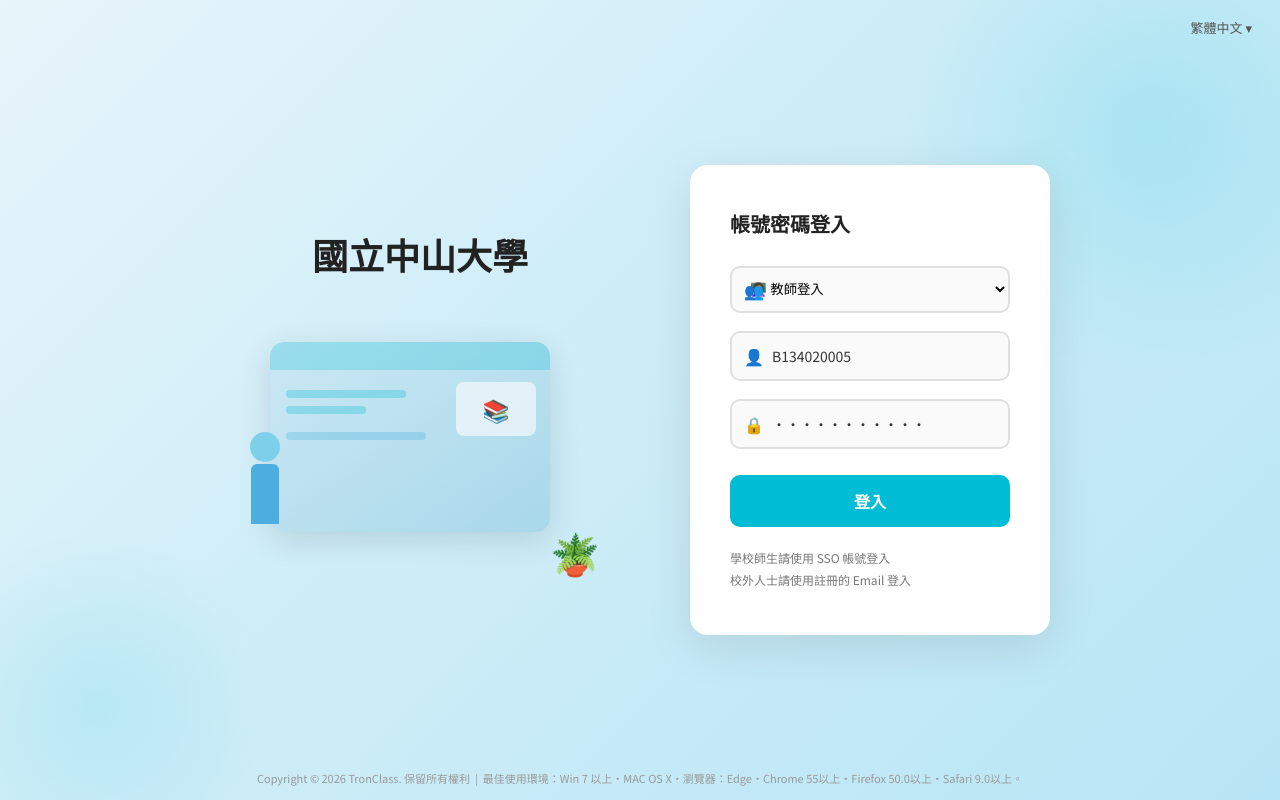
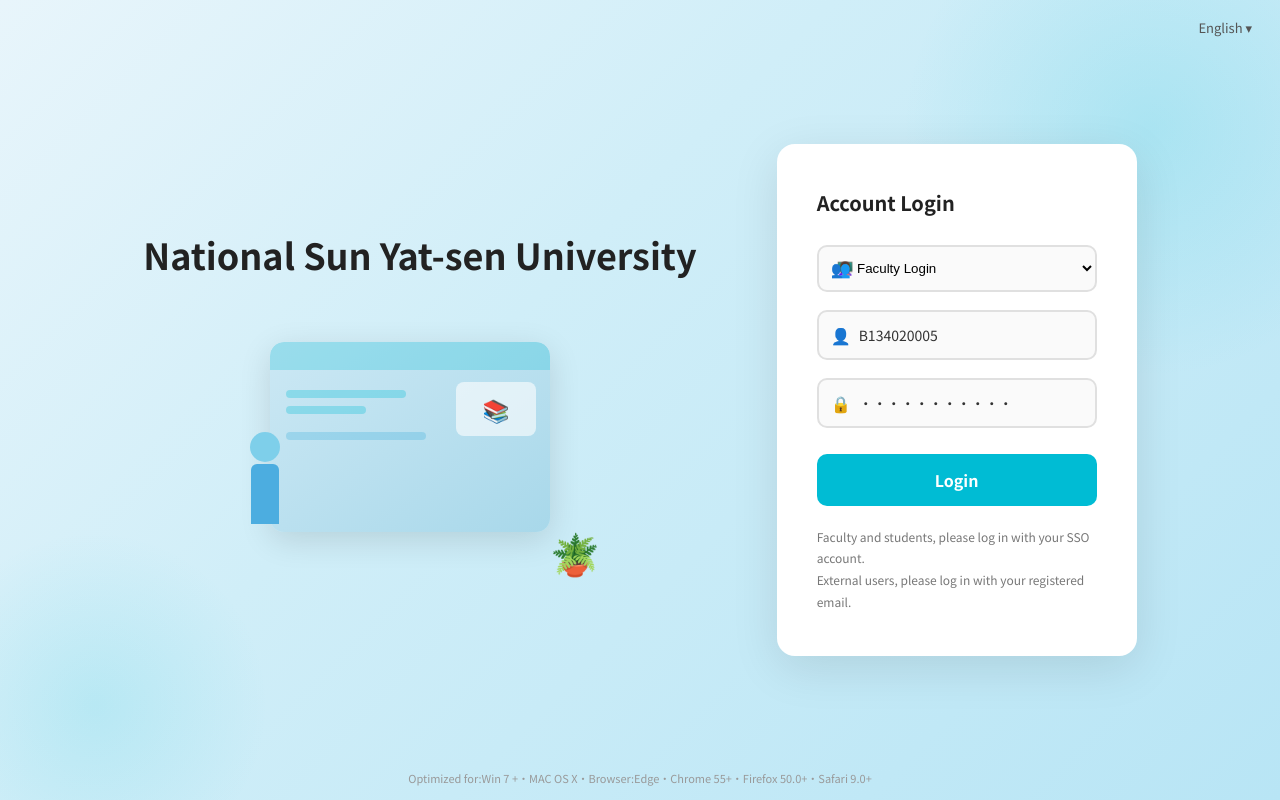
Before and after one commit to ChiaChiKuo/BlingBlingBling, a Flask app: template templates/teacher.html in a window 1280 px wide. Run offline with Flask 3, Linux system fonts and the light colour scheme; the template is opened without the code that fills it, so the values that code supplies are empty.

Commit message:
改了app.py

```diff
--- a/app.py
+++ b/app.py
@@ -618,7 +618,7 @@ def get_course_materials(course_id):
                 notification_id,
                 course_id,
                 '一般公告',
-                f'新教材上傳\n\n教材「{filename}」已上傳，請至課程教材區下載。',
+                f'The course material\n\n「{filename}」has been uploaded. Please go to the Course Materials section to download it.。',
                 time.strftime("%Y-%m-%d")
             )
         )
@@ -917,13 +917,13 @@ def create_live_room():
     room_url = f"{SCREEGO_URL}/?room={room_name}"
 
     notification_id = str(uuid.uuid4())[:8]
-    information = f"""【線上課程】老師已發起線上直播課程！
+    information = f"""[Live Class] The instructor has started a live session!
 
-點擊下方連結加入課程，觀看老師螢幕畫面：
+Click the link below to join the class and view the instructor's screen:
 
 👉 {room_url} 👈
 
-（此連結在本次課程結束後失效）"""
+(This link will expire after the session ends.)"""
 
     cursor.execute("""
         INSERT INTO Notification (teacher_id, notification_id, course_id, type, information, due_date)
@@ -937,7 +937,7 @@ def create_live_room():
         "success": True,
         "room_url": room_url,
         "course_id": course_id,
-        "message": "房間已建立！公告已自動發布到學生公告區"
+        "message": "Session created! Notification automatically posted to the Student Announcements."
     })
 
 @app.route("/api/all_announcements")
--- a/templates/teacher.html
+++ b/templates/teacher.html
@@ -3,7 +3,7 @@
 <head>
 <meta charset="UTF-8">
 <meta name="viewport" content="width=device-width, initial-scale=1.0">
-<title>教師專區 - 國立中山大學 學習平台</title>
+<title>Faculty Section - National Sun Yat-sen University Cyber University</title>
 <link href="https://fonts.googleapis.com/css2?family=Noto+Sans+TC:wght@300;400;500;700&display=swap" rel="stylesheet">
 <link rel="stylesheet" href="{{ url_for('static', filename='css/teacher.css') }}">
 </head>
@@ -13,12 +13,12 @@
      LOGIN PAGE
 ════════════════════════════════════ -->
 <div id="login-page">
-  <span class="login-lang">繁體中文 ▾</span>
+  <span class="login-lang">English ▾</span>
 
   <div class="login-wrap">
     <!-- left illustration -->
     <div class="login-left">
-      <h1>國立中山大學</h1>
+      <h1>National Sun Yat-sen University</h1>
       <div class="login-illo">
         <div class="illo-screen">
           <div class="illo-line"></div>
@@ -37,13 +37,13 @@
 
     <!-- right card -->
     <div class="login-card">
-      <h2>帳號密碼登入</h2>
+      <h2>Account Login</h2>
 
       <div class="login-field">
         <span class="field-icon">👥</span>
         <select id="login-role" style="width:100%; padding: 13px 14px; border: 2px solid var(--border); border-radius: 10px; background: #fafafa;">
-          <option value="student">👨‍🎓 學生登入</option>
-          <option value="teacher" selected>👩‍🏫 教師登入</option>
+          <option value="student">👨‍🎓 Student Login</option>
+          <option value="teacher" selected>👩‍🏫 Faculty Login</option>
         </select>
       </div>
 
@@ -57,20 +57,19 @@
         <input type="password" id="login-pass" placeholder="密碼" value="password123">
       </div>
 
-      <div class="login-error" id="login-error">帳號或密碼錯誤，請重新輸入。</div>
+      <div class="login-error" id="login-error">Invalid username or password. Please try again.</div>
 
-      <button class="btn-login" onclick="doLogin()">登入</button>
+      <button class="btn-login" onclick="doLogin()">Login</button>
 
       <div class="login-hint">
-        學校師生請使用 SSO 帳號登入<br>
-        校外人士請使用註冊的 Email 登入
+        Faculty and students, please log in with your SSO account.<br>
+        External users, please log in with your registered email.
       </div>
     </div>
   </div>
 
   <div class="login-footer">
-    Copyright © 2026 TronClass. 保留所有權利 &nbsp;|&nbsp;
-    最佳使用環境：Win 7 以上・MAC OS X・瀏覽器：Edge・Chrome 55以上・Firefox 50.0以上・Safari 9.0以上。
+    Optimized for:Win 7 +・MAC OS X・Browser:Edge・Chrome 55+・Firefox 50.0+・Safari 9.0+
   </div>
 </div>
 
@@ -261,7 +260,7 @@
   <div style="width:100%">
     <div class="page-header">
       <h2>Assignment Management</h2>
-      <p id="homework-management-summary">已發布0則作業通知</p>
+      <p id="homework-management-summary">0 assignment notifications published</p>
     </div>
     <div class="settings-wrap">
       <div class="settings-section">
```
Also changed, not shown: templates/model.html (+8 -8 lines).
